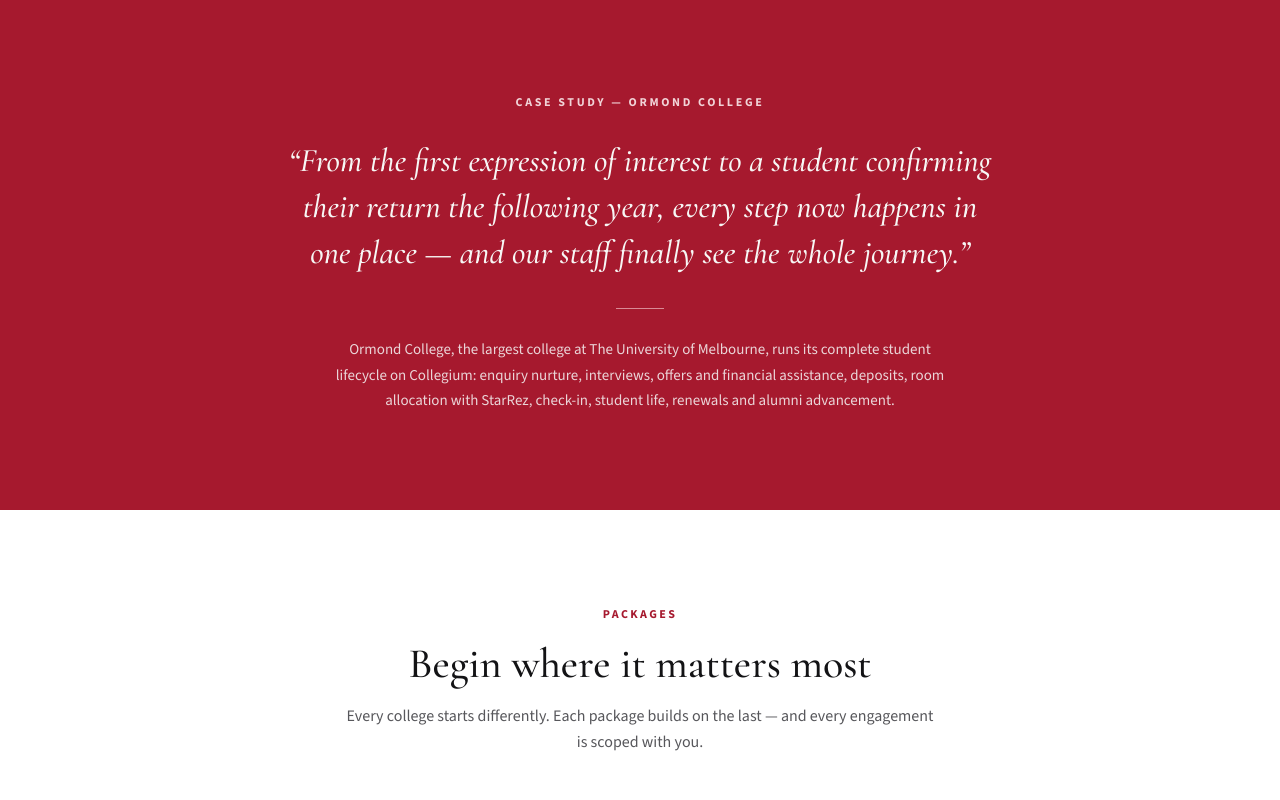
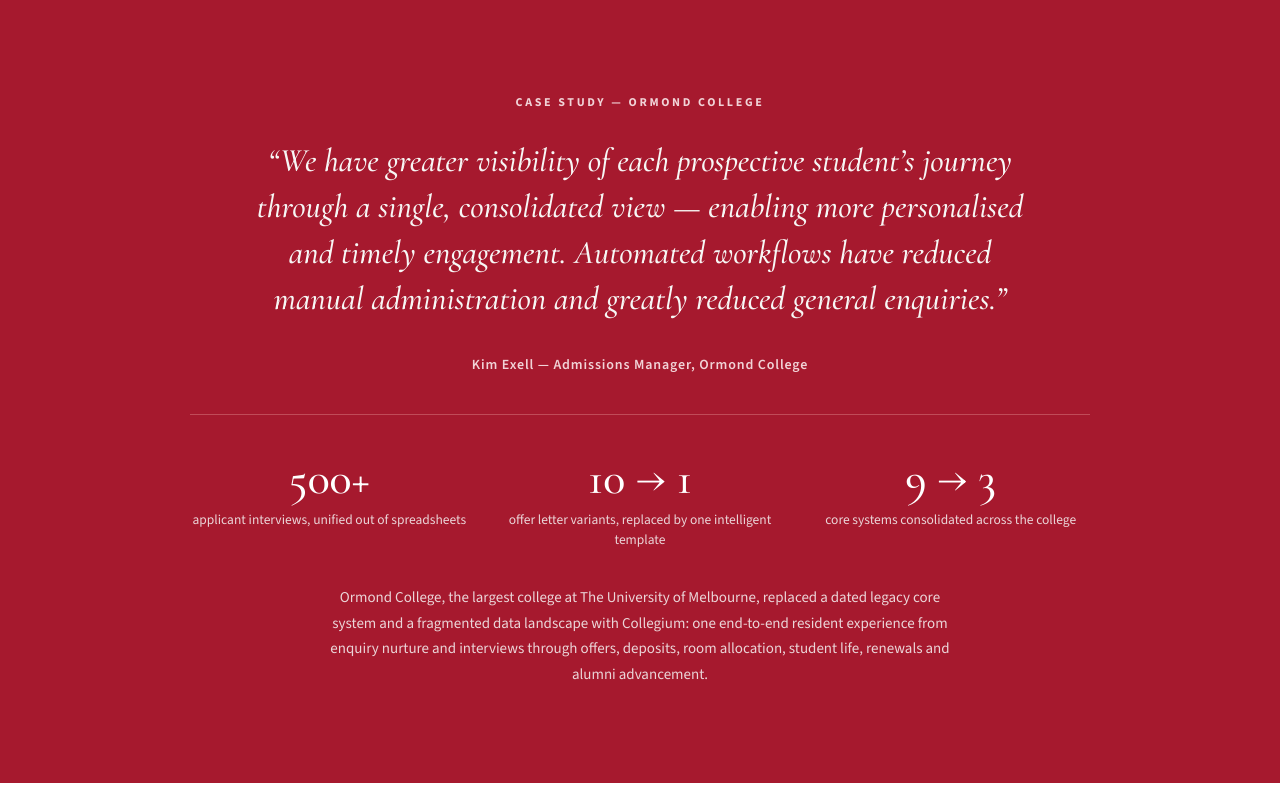
Before and after one commit to viztastic/collegium, a plain HTML site: page index.html in a window 1280 px wide. Shown: the part 2060-2860 px from the top of the page. Drawn offline with nearby package versions, Linux system fonts and the light colour scheme.

Commit message:
deploy 2

```diff
--- a/index.html
+++ b/index.html
@@ -107,9 +107,14 @@
 <section style="background:#A6192E;">
   <div style="max-width:900px;margin:0 auto;padding:96px 32px;text-align:center;">
     <div style="font-size:12px;font-weight:700;letter-spacing:.22em;color:#F1D3D7;text-transform:uppercase;margin-bottom:28px;">Case study — Ormond College</div>
-    <p style="font-family:'Cormorant Garamond',serif;font-size:33px;line-height:1.4;font-style:italic;color:#F7F7F5;margin:0 0 32px;text-wrap:balance;">“From the first expression of interest to a student confirming their return the following year, every step now happens in one place — and our staff finally see the whole journey.”</p>
-    <div style="width:48px;height:1px;background:#D98A95;margin:0 auto 28px;"></div>
-    <p style="font-size:15px;line-height:1.7;color:#EBD5D8;max-width:620px;margin:0 auto;text-wrap:pretty;">Ormond College, the largest college at The University of Melbourne, runs its complete student lifecycle on Collegium: enquiry nurture, interviews, offers and financial assistance, deposits, room allocation with StarRez, check-in, student life, renewals and alumni advancement.</p>
+    <p style="font-family:'Cormorant Garamond',serif;font-size:33px;line-height:1.4;font-style:italic;color:#F7F7F5;margin:0 0 32px;text-wrap:balance;">“We have greater visibility of each prospective student’s journey through a single, consolidated view — enabling more personalised and timely engagement. Automated workflows have reduced manual administration and greatly reduced general enquiries.”</p>
+    <div style="font-size:14px;font-weight:600;letter-spacing:.06em;color:#F1D3D7;margin-bottom:40px;">Kim Exell — Admissions Manager, Ormond College</div>
+    <div style="display:grid;grid-template-columns:repeat(3,1fr);gap:32px;border-top:1px solid #C04B58;padding-top:40px;margin-bottom:36px;">
+      <div><div style="font-family:'Cormorant Garamond',serif;font-size:46px;font-weight:500;color:#fff;line-height:1;">500+</div><div style="font-size:13.5px;line-height:1.5;color:#EBD5D8;margin-top:8px;">applicant interviews, unified out of spreadsheets</div></div>
+      <div><div style="font-family:'Cormorant Garamond',serif;font-size:46px;font-weight:500;color:#fff;line-height:1;">10 → 1</div><div style="font-size:13.5px;line-height:1.5;color:#EBD5D8;margin-top:8px;">offer letter variants, replaced by one intelligent template</div></div>
+      <div><div style="font-family:'Cormorant Garamond',serif;font-size:46px;font-weight:500;color:#fff;line-height:1;">9 → 3</div><div style="font-size:13.5px;line-height:1.5;color:#EBD5D8;margin-top:8px;">core systems consolidated across the college</div></div>
+    </div>
+    <p style="font-size:15px;line-height:1.7;color:#EBD5D8;max-width:620px;margin:0 auto;text-wrap:pretty;">Ormond College, the largest college at The University of Melbourne, replaced a dated legacy core system and a fragmented data landscape with Collegium: one end-to-end resident experience from enquiry nurture and interviews through offers, deposits, room allocation, student life, renewals and alumni advancement.</p>
   </div>
 </section>
 <sc-if value="{{ showPackages }}" hint-placeholder-val="{{ true }}">
@@ -145,7 +150,7 @@
 </section>
 <footer style="background:#131315;">
   <div style="max-width:1160px;margin:0 auto;padding:40px 32px;display:flex;align-items:center;justify-content:space-between;gap:24px;flex-wrap:wrap;">
-    <div style="font-family:'Cormorant Garamond',serif;font-size:20px;letter-spacing:.06em;color:#EDEDED;">COLLEGIUM</div>
+    <div><div style="font-family:'Cormorant Garamond',serif;font-size:20px;letter-spacing:.06em;color:#EDEDED;">COLLEGIUM</div><div style="font-size:11px;font-weight:600;letter-spacing:.18em;text-transform:uppercase;color:#9B948E;margin-top:4px;">by Nexifi</div></div>
     <div style="display:flex;gap:28px;font-size:13px;">
       <a href="/" style="color:#9B948E;" style-hover="color:#D98A95;">Home</a>
       <a href="/how-it-works" style="color:#9B948E;" style-hover="color:#D98A95;">How it works</a>
```
Also changed, not shown: architecture.html (+1 -1 lines), contact.html (+2 -1 lines), how-it-works.html (+1 -1 lines).
